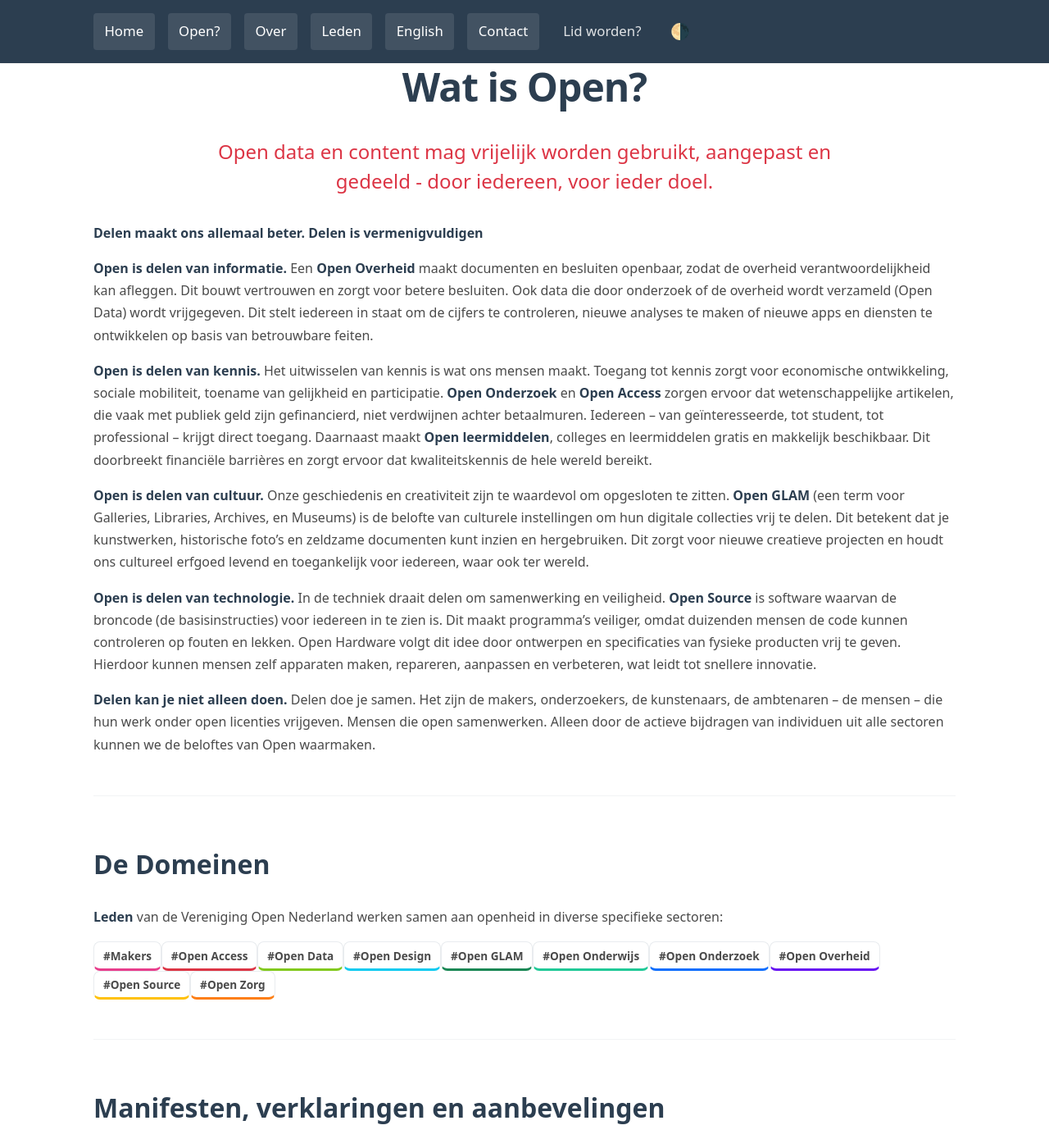
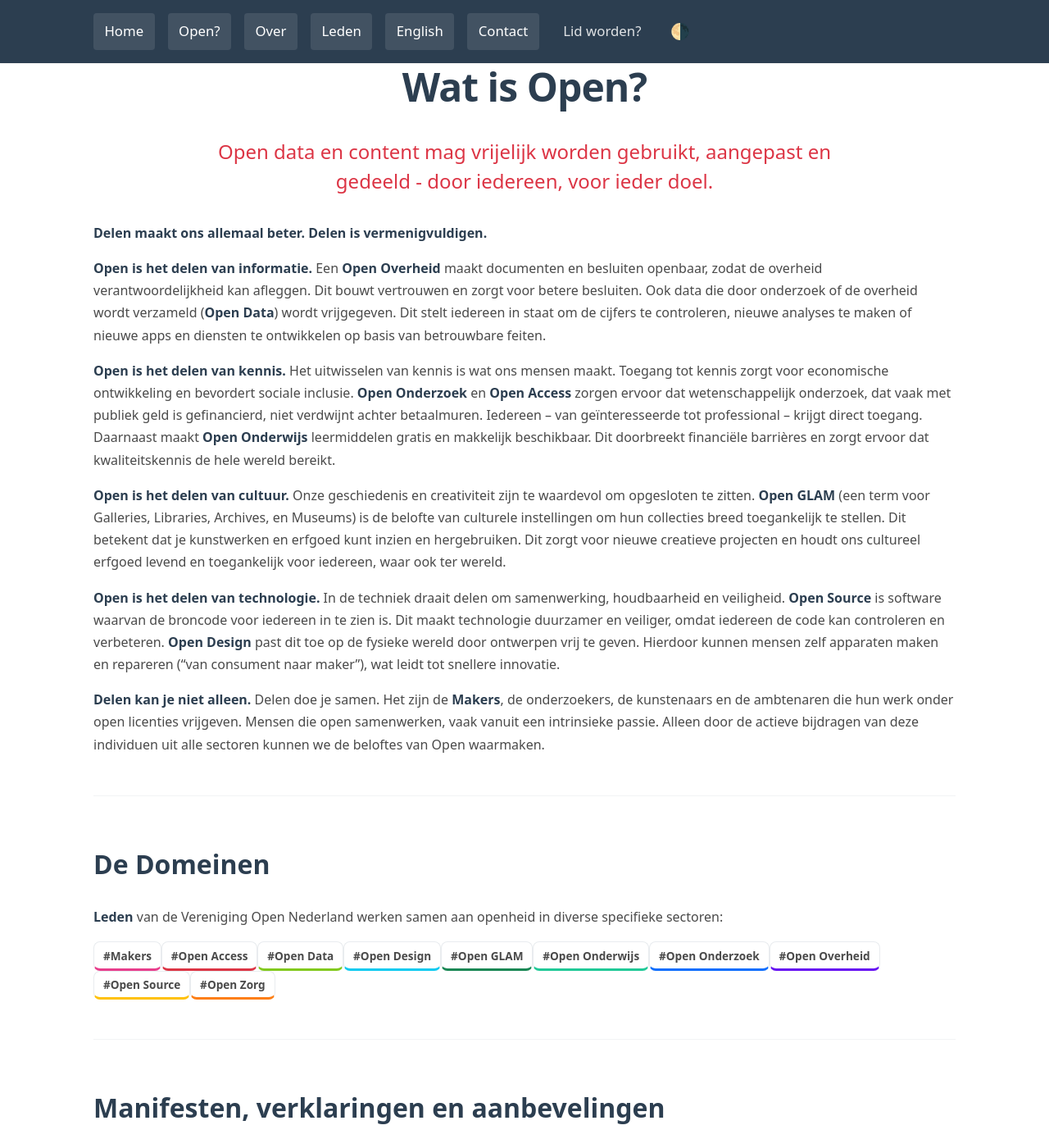
Before and after one commit to opennederland/www.opennederland.nl, a Jekyll site: the page built from pages/over-open.md, in a window 1280 px wide and 1400 px high. Shown: the whole window at 82% size. Built offline with Jekyll 4.4.1, drawn with Linux system fonts in a browser that asks for light colours.

Commit message:
Herziening over-open

```diff
--- a/pages/over-open.md
+++ b/pages/over-open.md
@@ -7,17 +7,22 @@
 ---
 <h2 class="mission-statement">{{ site.open-definition }}</h2>
 
-**Delen maakt ons allemaal beter. Delen is vermenigvuldigen**
+**Delen maakt ons allemaal beter. Delen is vermenigvuldigen.**
 
-**Open is delen van informatie.** Een [Open Overheid](/tags/open-overheid/) maakt documenten en besluiten openbaar, zodat de overheid verantwoordelijkheid kan afleggen. Dit bouwt vertrouwen en zorgt voor betere besluiten. Ook data die door onderzoek of de overheid wordt verzameld (Open Data) wordt vrijgegeven. Dit stelt iedereen in staat om de cijfers te controleren, nieuwe analyses te maken of nieuwe apps en diensten te ontwikkelen op basis van betrouwbare feiten.
+**Open is het delen van informatie.**
+Een [Open Overheid](/tags/open-overheid/) maakt documenten en besluiten openbaar, zodat de overheid verantwoordelijkheid kan afleggen. Dit bouwt vertrouwen en zorgt voor betere besluiten. Ook data die door onderzoek of de overheid wordt verzameld ([Open Data](/tags/open-data/)) wordt vrijgegeven. Dit stelt iedereen in staat om de cijfers te controleren, nieuwe analyses te maken of nieuwe apps en diensten te ontwikkelen op basis van betrouwbare feiten.
 
-**Open is delen van kennis.** Het uitwisselen van kennis is wat ons mensen maakt. Toegang tot kennis zorgt voor economische ontwikkeling, sociale mobiliteit, toename van gelijkheid en participatie. [Open Onderzoek](/tags/open-onderzoek/) en [Open Access](/tags/open-access/) zorgen ervoor dat wetenschappelijke artikelen, die vaak met publiek geld zijn gefinancierd, niet verdwijnen achter betaalmuren. Iedereen – van geïnteresseerde, tot student, tot professional – krijgt direct toegang. Daarnaast maakt [Open leermiddelen](/tags/open-onderwijs/), colleges en leermiddelen gratis en makkelijk beschikbaar. Dit doorbreekt financiële barrières en zorgt ervoor dat kwaliteitskennis de hele wereld bereikt.
+**Open is het delen van kennis.**
+Het uitwisselen van kennis is wat ons mensen maakt. Toegang tot kennis zorgt voor economische ontwikkeling en bevordert sociale inclusie. [Open Onderzoek](/tags/open-onderzoek/) en [Open Access](/tags/open-access/) zorgen ervoor dat wetenschappelijk onderzoek, dat vaak met publiek geld is gefinancierd, niet verdwijnt achter betaalmuren. Iedereen – van geïnteresseerde tot professional – krijgt direct toegang. Daarnaast maakt [Open Onderwijs](/tags/open-onderwijs/) leermiddelen gratis en makkelijk beschikbaar. Dit doorbreekt financiële barrières en zorgt ervoor dat kwaliteitskennis de hele wereld bereikt.
 
-**Open is delen van cultuur.** Onze geschiedenis en creativiteit zijn te waardevol om opgesloten te zitten. [Open GLAM](/tags/open-glam/) (een term voor Galleries, Libraries, Archives, en Museums) is de belofte van culturele instellingen om hun digitale collecties vrij te delen. Dit betekent dat je kunstwerken, historische foto's en zeldzame documenten kunt inzien en hergebruiken. Dit zorgt voor nieuwe creatieve projecten en houdt ons cultureel erfgoed levend en toegankelijk voor iedereen, waar ook ter wereld.
+**Open is het delen van cultuur.**
+Onze geschiedenis en creativiteit zijn te waardevol om opgesloten te zitten. [Open GLAM](/tags/open-glam/) (een term voor Galleries, Libraries, Archives, en Museums) is de belofte van culturele instellingen om hun collecties breed toegankelijk te stellen. Dit betekent dat je kunstwerken en erfgoed kunt inzien en hergebruiken. Dit zorgt voor nieuwe creatieve projecten en houdt ons cultureel erfgoed levend en toegankelijk voor iedereen, waar ook ter wereld.
 
-**Open is delen van technologie.** In de techniek draait delen om samenwerking en veiligheid. [Open Source](/tags/open-source/) is software waarvan de broncode (de basisinstructies) voor iedereen in te zien is. Dit maakt programma's veiliger, omdat duizenden mensen de code kunnen controleren op fouten en lekken. Open Hardware volgt dit idee door ontwerpen en specificaties van fysieke producten vrij te geven. Hierdoor kunnen mensen zelf apparaten maken, repareren, aanpassen en verbeteren, wat leidt tot snellere innovatie.
+**Open is het delen van technologie.**
+In de techniek draait delen om samenwerking, houdbaarheid en veiligheid. [Open Source](/tags/open-source/) is software waarvan de broncode voor iedereen in te zien is. Dit maakt technologie duurzamer en veiliger, omdat iedereen de code kan controleren en verbeteren. [Open Design](/tags/open-design/) past dit toe op de fysieke wereld door ontwerpen vrij te geven. Hierdoor kunnen mensen zelf apparaten maken en repareren ("van consument naar maker"), wat leidt tot snellere innovatie.
 
-**Delen kan je niet alleen doen.** Delen doe je samen. Het zijn de makers, onderzoekers, de kunstenaars, de ambtenaren – de mensen – die hun werk onder open licenties vrijgeven. Mensen die open samenwerken. Alleen door de actieve bijdragen van individuen uit alle sectoren kunnen we de beloftes van Open waarmaken.
+**Delen kan je niet alleen.**
+Delen doe je samen. Het zijn de [Makers](/tags/makers/), de onderzoekers, de kunstenaars en de ambtenaren die hun werk onder open licenties vrijgeven. Mensen die open samenwerken, vaak vanuit een intrinsieke passie. Alleen door de actieve bijdragen van deze individuen uit alle sectoren kunnen we de beloftes van Open waarmaken.
 
 <hr />
 
```
